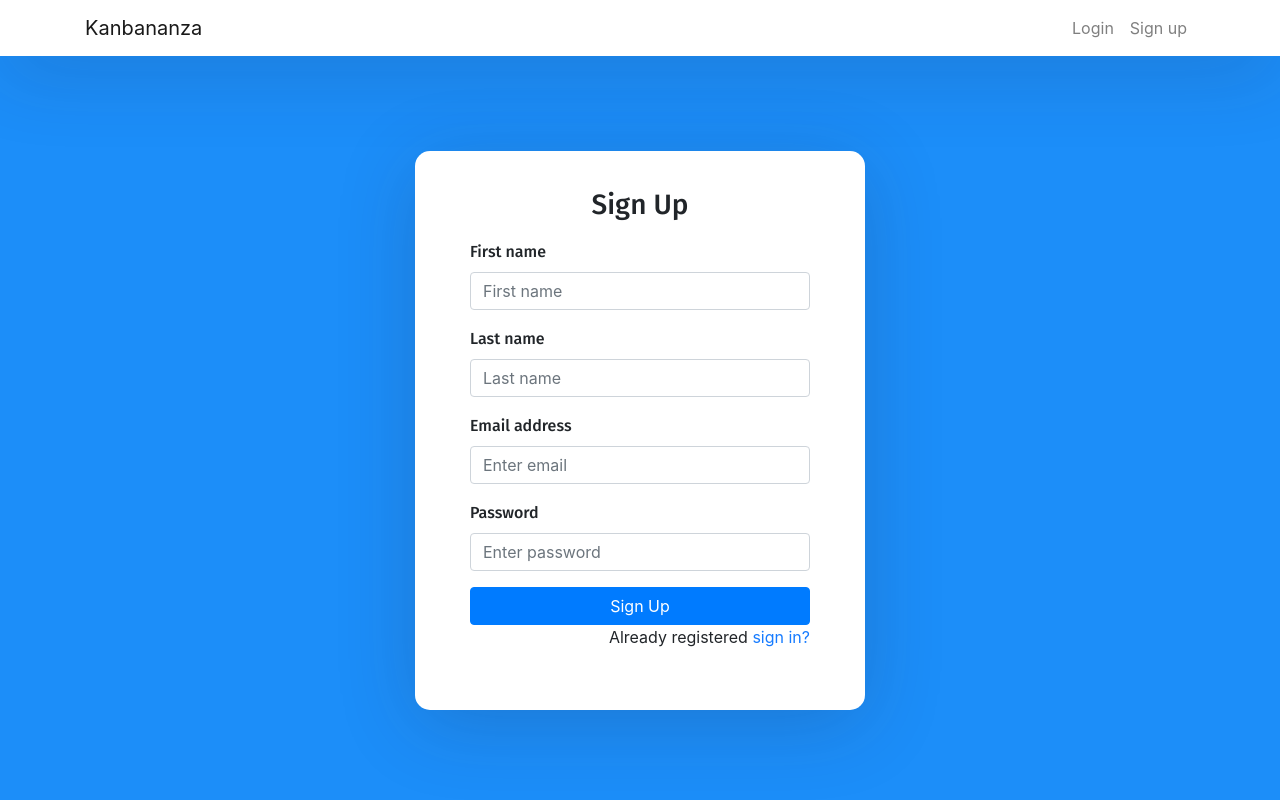
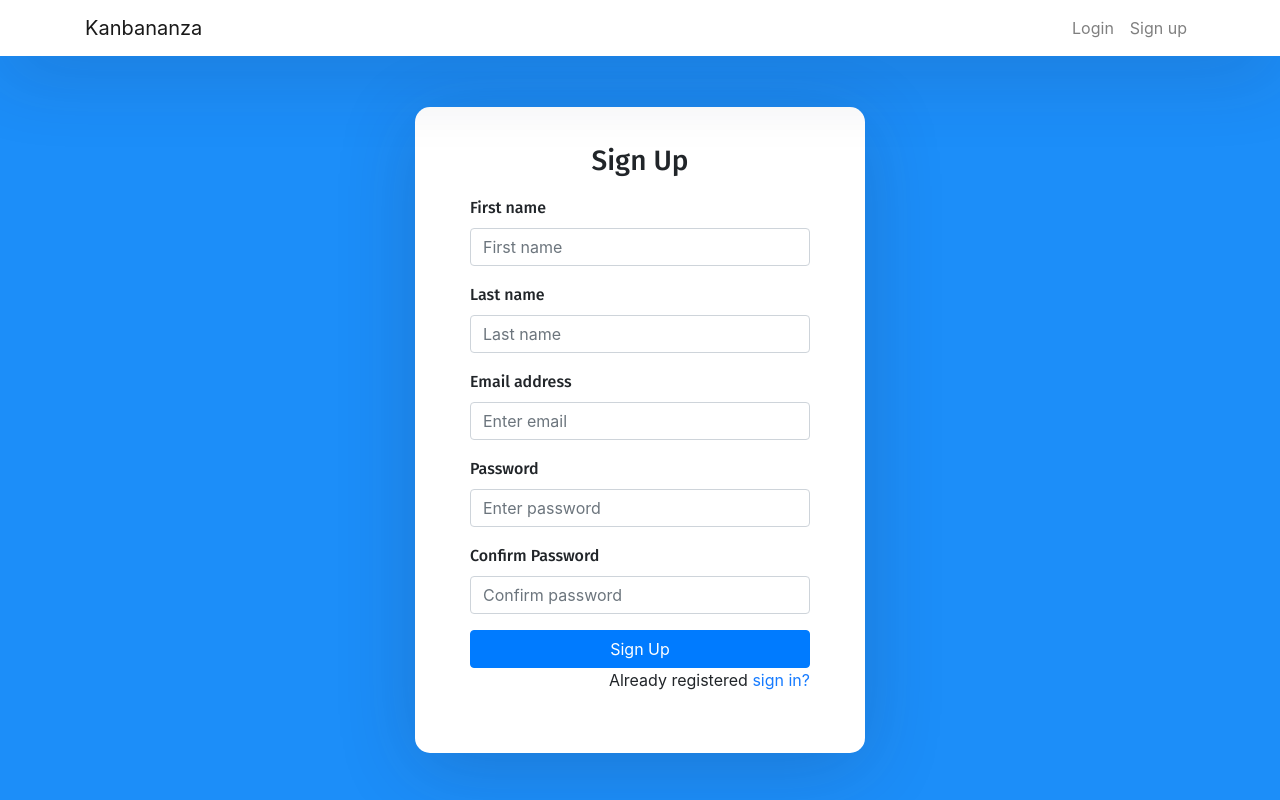
Before and after one commit to RemiCarriere/ecse-428-kanbananza, a React (Create React App) app in the folder kanbananza-frontend/: page /sign-up in a window 1280 px wide. Built offline with nearby package versions, Linux system fonts and the light colour scheme.

Commit message:
updates signup errors message

```diff
--- a/kanbananza-frontend/src/components/Login/Signup.tsx
+++ b/kanbananza-frontend/src/components/Login/Signup.tsx
@@ -2,31 +2,49 @@ import { useState } from "react";
 import Cookies from "js-cookie";
 import { createUser } from "../../api/userApi";
 import { useHistory } from "react-router-dom";
+import $ from "jquery";
+import { Check } from "@material-ui/icons";
 
 const Signup = (params) => {
   const [email, setEmail] = useState<string>("");
   const [firstname, setFirstname] = useState<string>("");
   const [lastname, setLastname] = useState<string>("");
   const [password, setPassword] = useState<string>("");
+  const [confirmpassword, setconfirmPassword] = useState<string>("");
   const history = useHistory();
+  var error;
+  var pattern = new RegExp(/^(("[\w-\s]+")|([\w-]+(?:\.[\w-]+)*)|("[\w-\s]+")([\w-]+(?:\.[\w-]+)*))(@((?:[\w-]+\.)*\w[\w-]{0,66})\.([a-z]{2,6}(?:\.[a-z]{2})?)$)|(@\[?((25[0-5]\.|2[0-4][0-9]\.|1[0-9]{2}\.|[0-9]{1,2}\.))((25[0-5]|2[0-4][0-9]|1[0-9]{2}|[0-9]{1,2})\.){2}(25[0-5]|2[0-4][0-9]|1[0-9]{2}|[0-9]{1,2})\]?$)/i);
 
   async function onLogin(event: any) {
-    try {
+
+    //need to add error if user account is already created
+
+      if (password !== confirmpassword){
+        $("#error").text("Passwords Do Not Match!");
+        $("#error").css("color", "red");
+      }
+      if (!pattern.test(email)){
+        $("#error1").text("Please Enter A Valid Email!");
+        $("#error1").css("color", "red");
+      }
+      else{
         const res = await createUser(firstname, lastname, email, password);
+
         if (res && res.token) {
           Cookies.set("token", res.token);
           params.setloggedIn(true);
           history.push("/home");
         }
-    } catch (e) {
-      console.log(e);
       }
   }
+
   return (
     <div className="auth-wrapper">
       <div className="auth-inner">
         <form>
           <h3>Sign Up</h3>
+
+
 
           <div className="form-group">
             <label>First name</label>
@@ -48,6 +66,8 @@ const Signup = (params) => {
             />
           </div>
 
+          <span id = "error1"></span>
+
           <div className="form-group">
             <label>Email address</label>
             <input
@@ -58,6 +78,8 @@ const Signup = (params) => {
             />
           </div>
 
+          <span id = "error"></span>
+
           <div className="form-group">
             <label>Password</label>
             <input
@@ -65,6 +87,16 @@ const Signup = (params) => {
               className="form-control"
               placeholder="Enter password"
               onChange={(e) => setPassword(e.target.value)}
+            />
+          </div>
+
+          <div className="form-group">
+            <label>Confirm Password</label>
+            <input
+              type="password"
+              className="form-control"
+              placeholder="Confirm password"
+              onChange={(e) => setconfirmPassword(e.target.value)}
             />
           </div>
 
```
Lines whose indentation alone changed are shown as unchanged.
